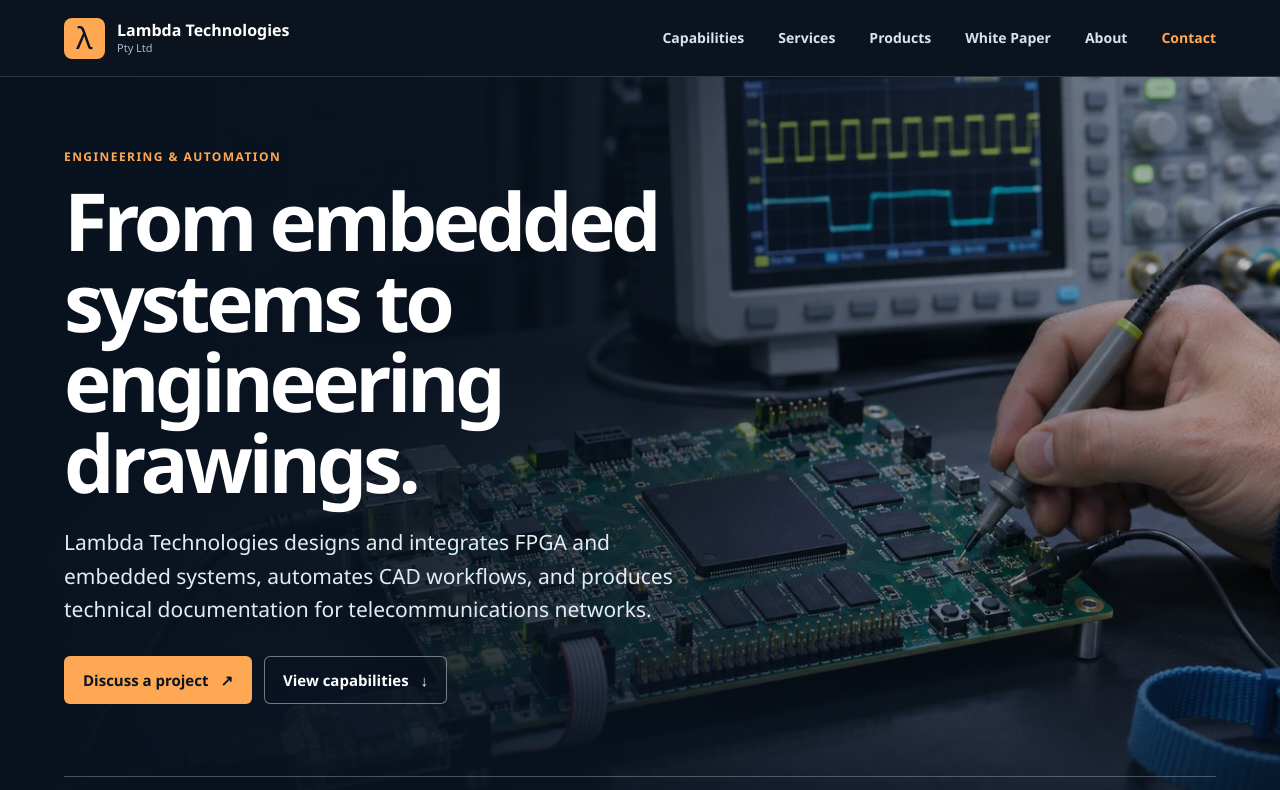
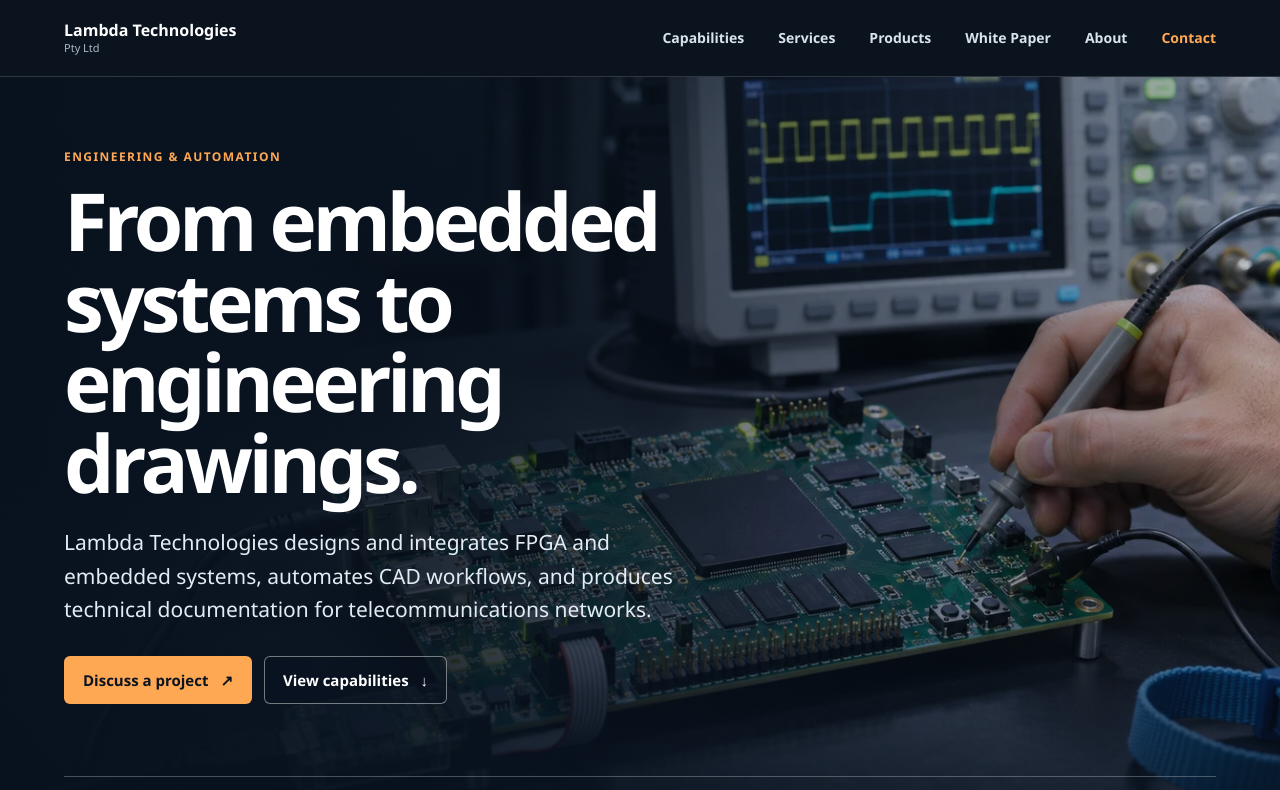
Before and after one commit to Ala-Ismail/lambda-web, a Next.js app: page / in a window 1280 px wide. Shown: the top 790 px of the page. Built offline with nearby package versions, Linux system fonts and the light colour scheme.

Commit message:
Remove the logo from the website header

```diff
--- a/app/globals.css
+++ b/app/globals.css
@@ -88,24 +88,8 @@ h3 {
 }
 
 .brand {
-  display: inline-flex;
-  align-items: center;
-  gap: 12px;
   text-decoration: none;
   line-height: 1.1;
-}
-
-.brand-mark {
-  display: grid;
-  width: 41px;
-  height: 41px;
-  flex: none;
-  place-items: center;
-  border-radius: 8px;
-  color: var(--night-deep);
-  background: var(--accent);
-  font-size: 30px;
-  line-height: 1;
 }
 
 .brand strong,
--- a/app/page.js
+++ b/app/page.js
@@ -77,11 +77,8 @@ export default function Home() {
       <header id="top" className="site-header">
         <div className="wrap header-inner">
           <a className="brand" href="#top" aria-label="Lambda Technologies home">
-            <span className="brand-mark" aria-hidden="true">&lambda;</span>
-            <span>
-              <strong>Lambda Technologies</strong>
-              <small>Pty Ltd</small>
-            </span>
+            <strong>Lambda Technologies</strong>
+            <small>Pty Ltd</small>
           </a>
           <nav className="site-nav" aria-label="Primary">
             {navigation.map(([label, href]) => (
```
